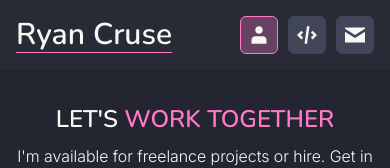
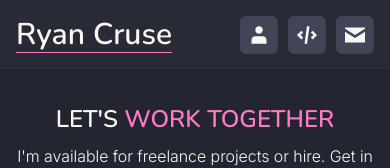
Before and after one commit to Cruse180795/my-portfolio, a React (Vite) app: page / in a window 390 px wide. Shown: the top 168 px of the page. Built offline with nearby package versions, Linux system fonts and the light colour scheme.

Commit message:
feature: Created reusable MobileNavLink component for the Navigation component.

```diff
--- a/src/components/layout/Navigation.tsx
+++ b/src/components/layout/Navigation.tsx
@@ -1,6 +1,9 @@
 import AboutSectionIcon from "../icons/AboutSectionIcon";
 import ProjectSectionIcon from "../icons/ProjectSectionIcon";
 import ContactSectionIcon from "../icons/ContactSectionIcon";
+
+
+import MobileNavLink from "../ui/MobileNavLink";
 
 
 function Navigation() {
@@ -13,15 +16,15 @@ function Navigation() {
 
         {/** Mobile Menu */}
         <ul className="flex items-center gap-x-2.5">
-          <li>
-            <a href="#about" className="p-2 border rounded-button flex items-center bg-primary/30 border-primary"><AboutSectionIcon className="size-5"/></a>
-          </li>
-          <li>
-            <a href="#projects" className="p-2 border rounded-button flex items-center bg-neutral border-neutral"><ProjectSectionIcon className="size-5"/></a>
-          </li>
-          <li>
-            <a href="#contact" className="p-2 border rounded-button flex items-center bg-neutral border-neutral"><ContactSectionIcon className="size-5"/></a>
-          </li>
+          <MobileNavLink href="#about">
+            <AboutSectionIcon className="size-5"/>
+          </MobileNavLink>
+          <MobileNavLink href="#about">
+            <ProjectSectionIcon className="size-5"/>
+          </MobileNavLink>
+          <MobileNavLink href="#about">
+            <ContactSectionIcon className="size-5"/>
+          </MobileNavLink>
         </ul>
       </div>
     </nav>
--- /dev/null
+++ b/src/components/ui/MobileNavLink.tsx
@@ -0,0 +1,20 @@
+type MobileNavLinkProps = {
+  children: React.ReactNode;
+  href: string;
+}
+
+
+
+function MobileNavLink({children , href}: MobileNavLinkProps) {
+  return (
+    <li>
+      {/** TODO: Add active state later */}
+      <a href={href} className="p-2 border rounded-button flex items-center bg-neutral border-neutral">
+        {children}
+      </a>
+    </li>
+  )
+}
+
+
+export default MobileNavLink;
```
